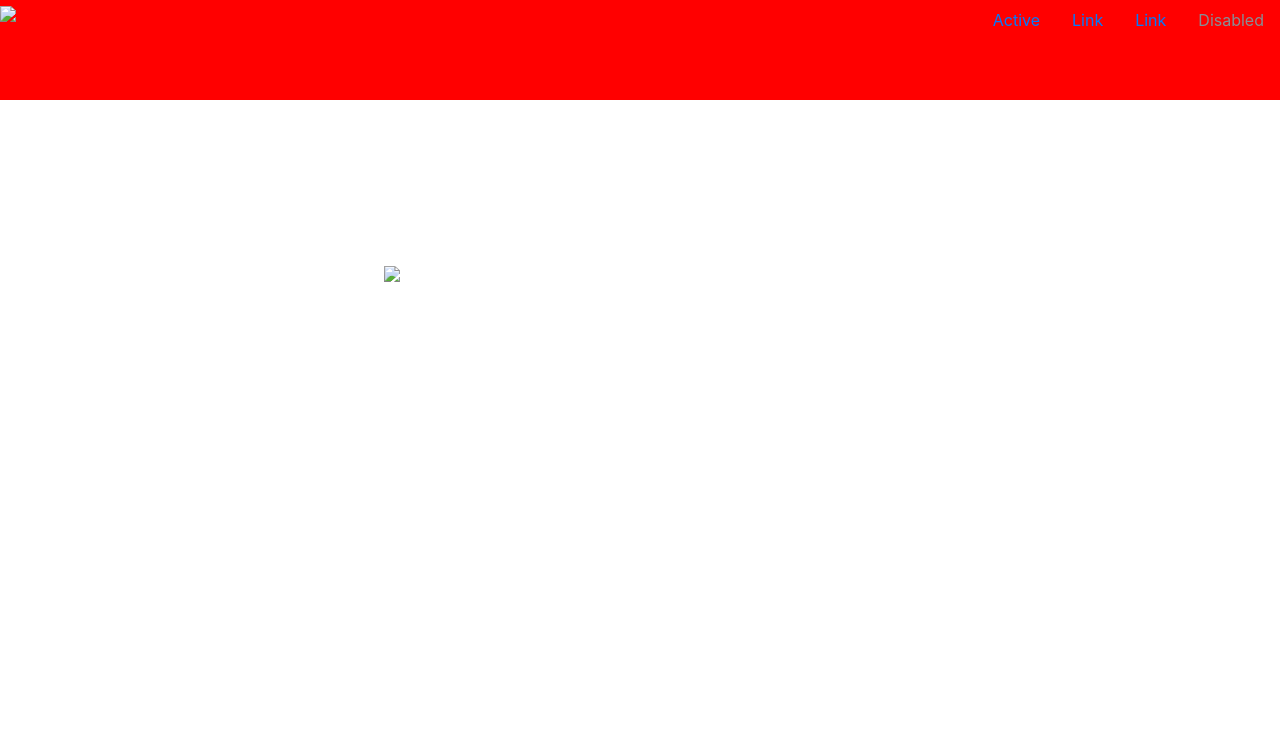
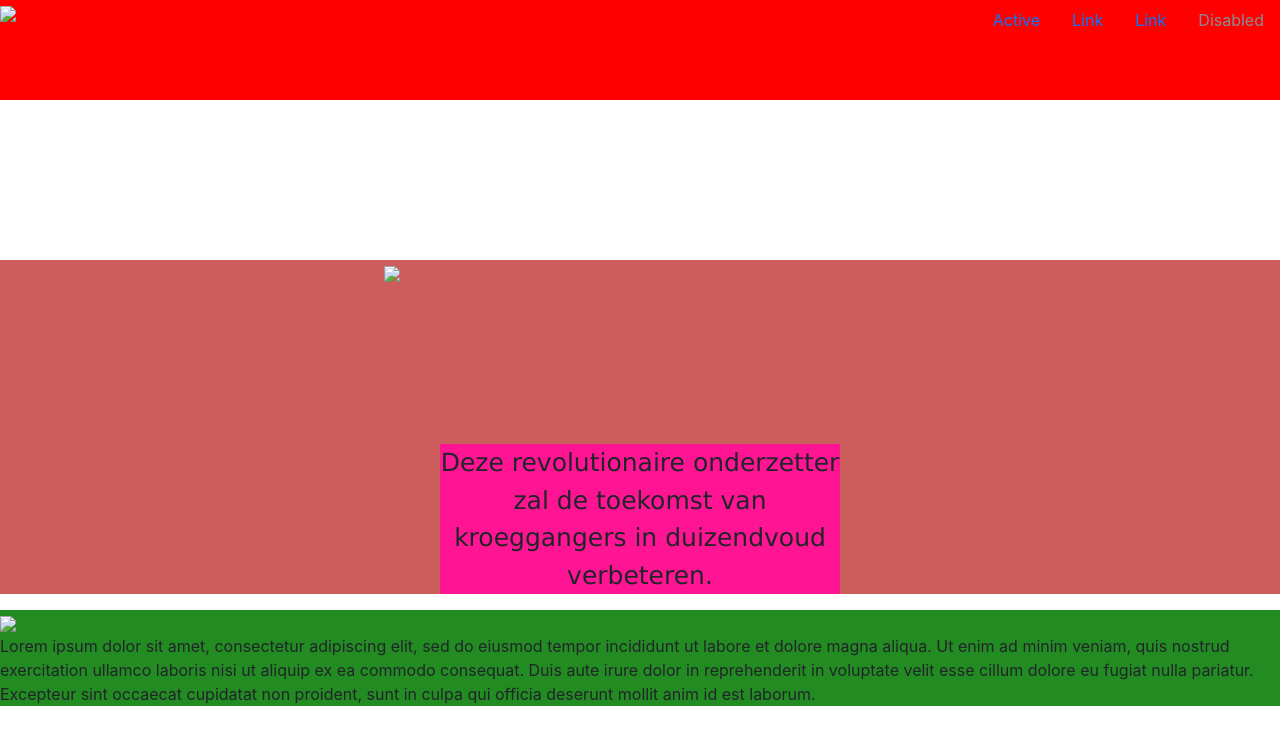
Before and after one commit to rickdepeer/CMGT-Sprint2-Onepager, a PHP site: page / in a window 1280 px wide. Shown: the top 745 px of the page. Run offline with PHP 8.4, Linux system fonts and the light colour scheme; some libraries are stand-ins or nearby versions.

Commit message:
home en about en shit

```diff
--- a/index.html
+++ b/index.html
@@ -32,14 +32,44 @@
                     <a class="nav-link disabled" href="#">Disabled</a>
                 </li>
             </ul>
+        </div> <!-- einde header-->
+
+        <div class="">
+            <div class="" id="home">
+                <div id="logo">
+                    <img src="http://via.placeholder.com/350x150">
+                </div>
+
+                    <div class="quote">
+                        <p>Deze revolutionaire onderzetter zal de toekomst
+                            van kroeggangers in duizendvoud verbeteren.
+                        </p>
+                     </div>
+
+            </div>
+
+            <div class="" id="aboutUs">
+                <img src="http://via.placeholder.com/350x150">
+                <div class="text-about">
+                    <p> Lorem ipsum dolor sit amet, consectetur adipiscing elit,
+                        sed do eiusmod tempor incididunt ut labore et dolore magna aliqua.
+                        Ut enim ad minim veniam, quis nostrud exercitation ullamco laboris
+                        nisi ut aliquip ex ea commodo consequat. Duis aute irure dolor in
+                        reprehenderit in voluptate velit esse cillum dolore eu fugiat nulla
+                        pariatur. Excepteur sint occaecat cupidatat non proident, sunt in
+                        culpa qui officia deserunt mollit anim id est laborum.
+                    </p>
+                </div>
+
+
+
+            </div>
+
         </div>
-        <div id="logo">
-            <img src="http://via.placeholder.com/350x150">
-        </div>
+
+
     </div>   <!-- einde container -->
 
-
-<p class=""
 
 
 
--- a/style.css
+++ b/style.css
@@ -32,7 +32,6 @@ body {
 }
 
 
-
 #logo
 {
     margin: 20vh 30vw;
@@ -43,3 +42,35 @@ body {
 {
     width: 100%;
 }
+
+.quote
+{
+    width: 100%;
+    max-width: 400px;
+    display: block;
+    margin: 0 auto;
+}
+    .quote p {
+
+        font-family: Verdana, sans-serif;
+        font-size: 25px;
+        text-align: center;
+
+
+    }
+
+#home{
+    background-color: indianred;
+  }
+
+.text-about img{
+    width: 45%
+
+}
+.quote{
+    background-color: deeppink;
+}
+
+#aboutUs{
+    background-color: forestgreen;
+}
```
Also changed, not shown: img/roze blauw.jpg (added), 1 other file.
